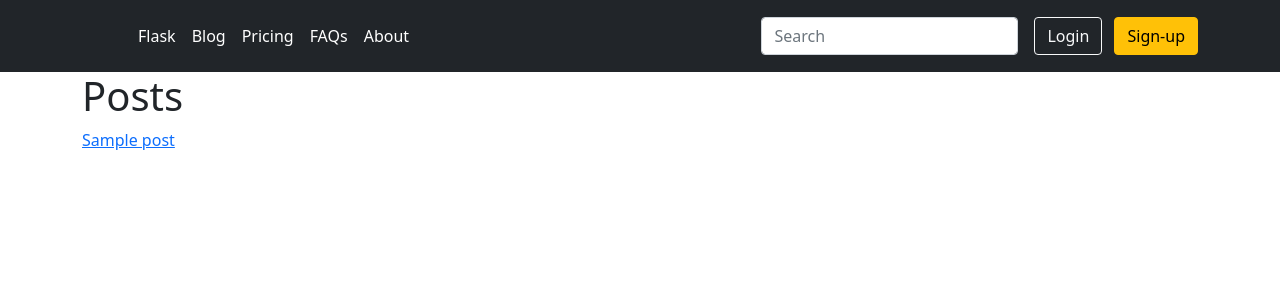
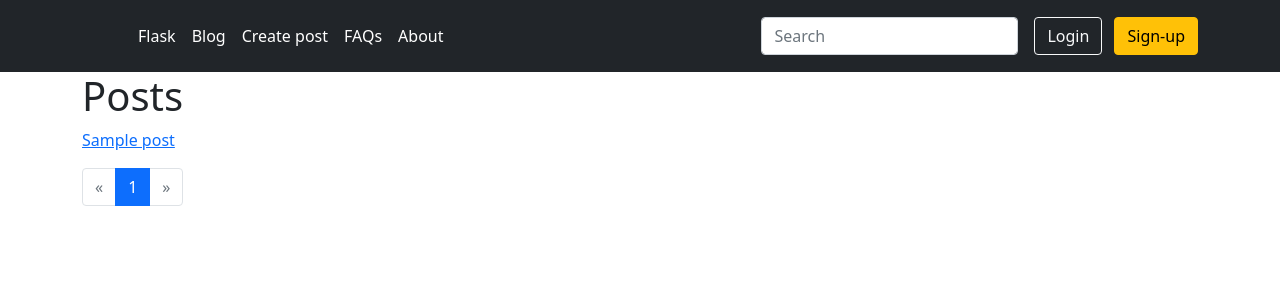
Before and after one commit to evgen-kld/Blog, a Python web app: template app/posts/templates/posts/index.html in a window 1280 px wide. Shown: the top 300 px of the page. Run offline with Jinja, Linux system fonts and the light colour scheme; the template is opened without the code that fills it: most values are stand-ins (such as "Sample title", 1, 10 or a date in 2020).

Commit message:
Pagination

```diff
--- a/app/posts/templates/posts/index.html
+++ b/app/posts/templates/posts/index.html
@@ -10,11 +10,42 @@
 
 {% block content %}
 
-    {% for post in posts %}
+    {% for post in pages.items %}
 
     <p>
         <a href="{{  url_for('posts.post_detail', slug=post.slug)}}">{{ post.title }}</a>
     </p>
     {% endfor %}
 
+    <nav>
+        <ul class="pagination">
+          <li
+          {% if pages.has_prev %}
+            class="page-item"
+          {% else %}
+            class="page-item disabled"
+          {% endif %}
+          >
+          <a class="page-link" href="./?page={{ pages.prev_num }}">&laquo</a></li>
+          {% for page in pages.iter_pages() %}
+            <li
+            {% if page == pages.page %}
+            class="page-item active"
+            {% else %}
+            class="page-item"
+            {% endif %}
+            >
+                <a class="page-link" href="./?page={{ page }}"> {{ page }} </a>
+            </li>
+          {% endfor %}
+          <li
+          {% if pages.has_next %}
+            class="page-item"
+          {% else %}
+            class="page-item disabled"
+          {% endif %}
+          >
+          <a class="page-link" href="./?page={{ pages.next_num }}">&raquo</a></li>
+        </ul>
+      </nav>
 {% endblock %}
--- a/app/templates/base.html
+++ b/app/templates/base.html
@@ -24,7 +24,7 @@
             <ul class="nav col-12 col-lg-auto me-lg-auto mb-2 justify-content-center mb-md-0">
               <li><a href="{{ url_for('index') }}" class="nav-link px-2 text-white">Flask</a></li>
               <li><a href="{{ url_for('posts.index') }}" class="nav-link px-2 text-white">Blog</a></li>
-              <li><a href="#" class="nav-link px-2 text-white">Pricing</a></li>
+              <li><a href="{{ url_for('posts.create_post') }}" class="nav-link px-2 text-white">Create post</a></li>
               <li><a href="#" class="nav-link px-2 text-white">FAQs</a></li>
               <li><a href="#" class="nav-link px-2 text-white">About</a></li>
             </ul>
```
Also changed, not shown: app/posts/blueprint.py (+8 -2 lines).
